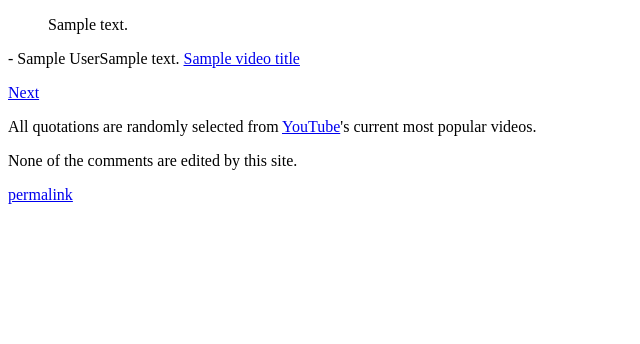
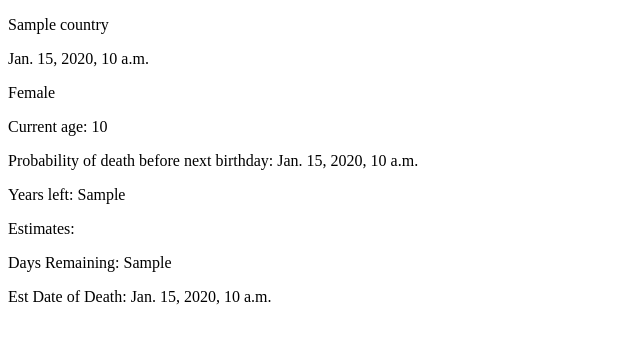
Before and after one commit to EricR86/lifeexpectancy, a Django app: template templates/results.html in a window 1280 px wide. Shown: the top 344 px of the page, without its empty margins (0-640 px from the left). Run offline with Django 3.2, Linux system fonts and the light colour scheme; the template is opened without the code that fills it: most values are stand-ins (such as "Sample title", 1, 10 or a date in 2020); parts of the project's set-up code (start-up, migrations or seed data) failed here and were passed over; some libraries are stand-ins or nearby versions.

Commit message:
Updated templates, urls, and views to reflect new life data

```diff
--- a/templates/results.html
+++ b/templates/results.html
@@ -10,30 +10,23 @@
         <link rel="stylesheet" type="text/css" href="{{STATIC_URL}}main.css">
     </head>
     <body>
-        <div id="container">
-            <div id="quoteBox">
-                <blockquote>{{comment_text}}</blockquote>
-                <p id="commentBy">
-                    - <span id="commentAuthor">{{comment_author}}</span>{{comment_context}} <a href="{{video_url}}">{{video_title}}</a>
-                </p>
-                <div id="options">
-                    {% if comment_is_response %}
-                    <a id="next" href="{{comment_original_link}}">See original comment</a>
-                    {% endif %}
-                    <a id="next" href="/">Next</a>
-                </div>
-            </div>
-            <div id="about">
-                <p>
-                    All quotations are randomly selected from <a href="http://www.youtube.com">YouTube</a>'s
-                    current most popular videos.
-                </p>
-                <p>
-                    None of the comments are edited by this site.
-                </p>
-                <a id="permalink" href="/permalink/{{video_id}}/{{comment_id}}/">permalink</a>
-            </div>
-        </div>
+        <p>{{life_data.country}}</p>
+        <p>{{life_data.year_updated}}</p>
+
+        {% if life_data.is_male %}
+        <p>Male</p>
+        {% else %}
+        <p>Female</p>
+        {% endif %}
+
+        <p>Current age: {{life_data.age}}</p>
+        <p>Probability of death before next birthday:
+        {{life_data.probability_of_death_before_next_birthday}}</p>
+        <p>Years left: {{life_data.remaining_years_left}}</p>
+
+        <p>Estimates:</p>
+        <p>Days Remaining: {{days_remaining}}</p>
+        <p>Est Date of Death: {{die_date}}</p>
 
         <!-- <script type="text/javascript" src="https://ajax.googleapis.com/ajax/libs/jquery/1.7.2/jquery.min.js"></script> -->
         <!-- <script type="text/javascript" src="{{STATIC_URL}}scripts/quote.js"></script> -->
--- a/urls.py
+++ b/urls.py
@@ -10,6 +10,8 @@ urlpatterns = patterns('',
     # url(r'^$', 'lifeleft.views.home', name='home'),
     #url(r'^lifeleft/', include('lifeleft.foo.urls')),
     url(r'^$', 'timeleft.views.main'),
+    url(r'^(?P<country>\w+)/(?P<gender>[MmFf])/(?P<birth_year>\d+)/(?P<birth_month>\d+)/(?P<birth_day>\d+)/',
+        'timeleft.views.show_results'),
     #url(r'^(?P<country_code>\w+)/(?P<year>\d+)/(?P<month>\d+)/(?P<day>\d+)/',
     #    'timeleft.views.life_calculation'),
 
```
Also changed, not shown: timeleft/views.py (+47 -0 lines), 3 other files.
